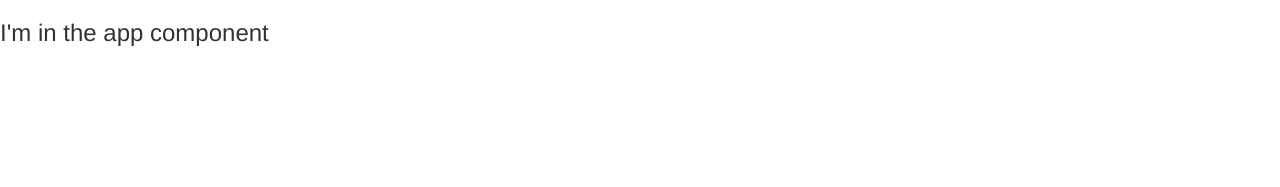
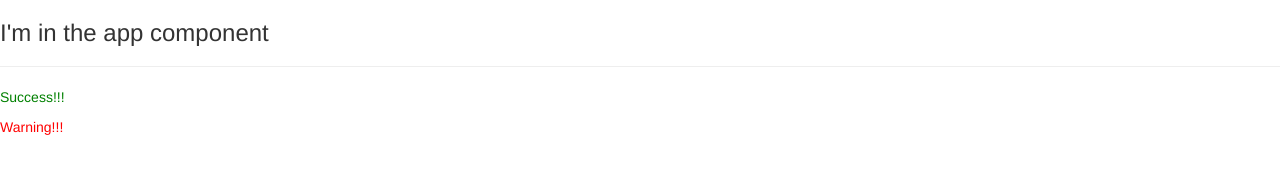
Before and after one commit to sdesyllas/angular-template-app, an Angular app: page / in a window 1280 px wide. Shown: the top 187 px of the page. Built offline with nearby package versions, Linux system fonts and the light colour scheme.

Commit message:
1st assignment

```diff
--- a/src/app/app.component.html
+++ b/src/app/app.component.html
@@ -1 +1,4 @@
 <h3>I'm in the app component</h3>
+<hr>
+<app-success-alert></app-success-alert>
+<app-warning-alert></app-warning-alert>
--- a/src/app/app.module.ts
+++ b/src/app/app.module.ts
@@ -2,10 +2,14 @@
 import { NgModule } from '@angular/core';
 
 import { AppComponent } from './app.component';
+import { SuccessAlertComponent } from './success-alert/success-alert.component';
+import { WarningAlertComponent } from './warning-alert/warning-alert.component';
 
 @NgModule({
   declarations: [
-    AppComponent
+    AppComponent,
+    SuccessAlertComponent,
+    WarningAlertComponent
   ],
   imports: [
     BrowserModule
--- /dev/null
+++ b/src/app/success-alert/success-alert.component.css
@@ -0,0 +1,3 @@
+p {
+    color: green;
+}
--- /dev/null
+++ b/src/app/success-alert/success-alert.component.html
@@ -0,0 +1,3 @@
+<p>
+  Success!!!
+</p>
--- /dev/null
+++ b/src/app/success-alert/success-alert.component.ts
@@ -0,0 +1,15 @@
+import { Component, OnInit } from '@angular/core';
+
+@Component({
+  selector: 'app-success-alert',
+  templateUrl: './success-alert.component.html',
+  styleUrls: ['./success-alert.component.css']
+})
+export class SuccessAlertComponent implements OnInit {
+
+  constructor() { }
+
+  ngOnInit() {
+  }
+
+}
--- /dev/null
+++ b/src/app/warning-alert/warning-alert.component.css
@@ -0,0 +1,3 @@
+p {
+    color:red;
+}
--- /dev/null
+++ b/src/app/warning-alert/warning-alert.component.html
@@ -0,0 +1,3 @@
+<p>
+    Warning!!!
+</p>
```
Also changed, not shown: src/app/warning-alert/warning-alert.component.ts (added, +10 -0 lines).
